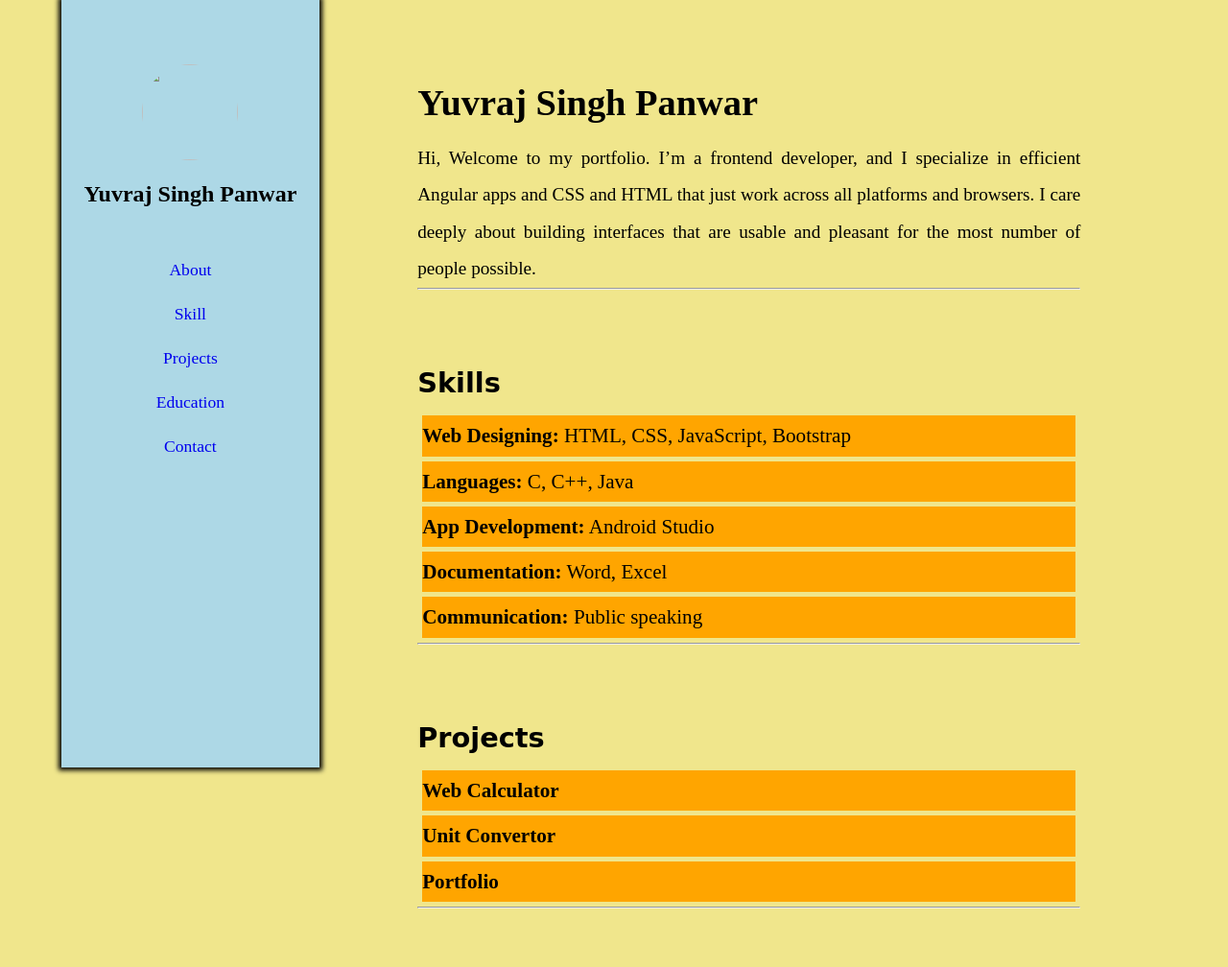
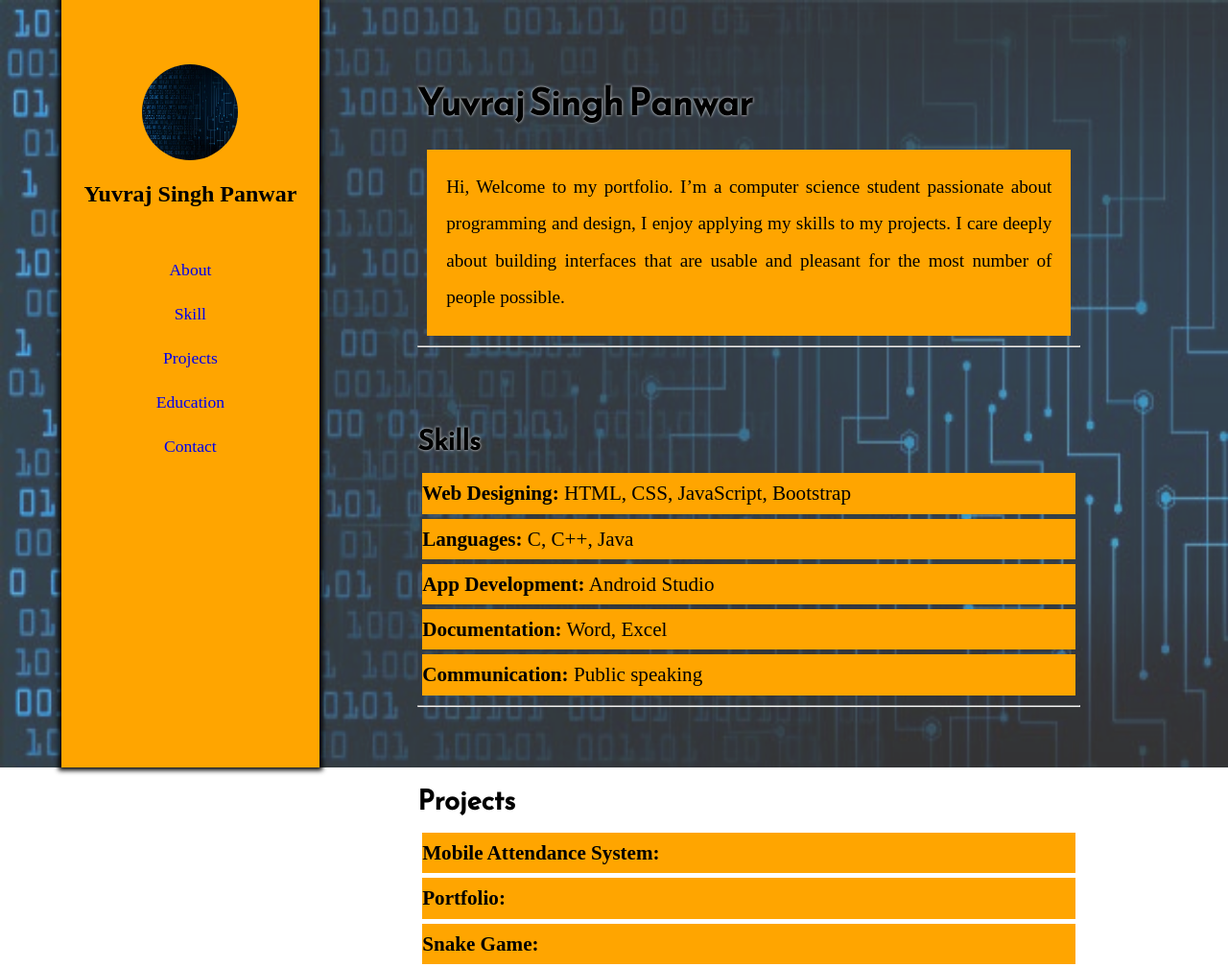
Before and after one commit to yuvrajpanwar/yuvrajpanwar.github.io, a plain HTML site: page index.html in a window 1280 px wide. Shown: the top 1008 px of the page at 96% size. Drawn offline with Linux system fonts and the light colour scheme.

Commit message:
background image added

```diff
--- a/Css/style.css
+++ b/Css/style.css
@@ -1,6 +1,12 @@
 html {
     scroll-behavior: smooth;
   }
+.bgimg{
+    position: fixed;
+    width: 100%;
+    height: 100vh;
+    opacity: 0.8;
+}
 *{
     margin: 0px;
     padding: 0px;
@@ -12,7 +18,7 @@ html {
     width: 100%;
     height: 100vh;
     position: relative;
-    background-color: khaki;
+    /* background-color: khaki;  */
     overflow: hidden;
 }
 #one{
@@ -20,7 +26,9 @@ html {
     top: 0px;
     width: 21%;
     height: 100vh;
-    background-color: lightblue;
+    /* background-color: lightblue; */
+    /* background-color: orange; */
+    background-color: orange;
     margin-left: 5%;
     text-align: center;
     box-shadow: 0 0 5px 3px black;
@@ -44,9 +52,6 @@ html {
     left: 5%;
     display: none;
     overflow: hidden;
-}
-#showButton i{
-    text-shadow:5px orange;
 }
 #hideButton{
     position: absolute;
@@ -91,23 +96,38 @@ section:not(#about){
 #name{
     font-size: 2em;
 }
-.heading{
-    font-family:cursive;
+.heading,#name{
+    font-family: 'Reem Kufi';
+    text-shadow: 0px 0px 3px white;
+}
+.about{
+    background-color: orange;
+    margin: 10px;
+    padding: 20px;
 }
 .skill{
     font-size: 1.1em;
     background-color: orange;
     margin: 5px;
 }
+.skill:nth-last-child(1){
+    margin-bottom: 10px;
+}
 .projects{
     font-size: 1.1em;
     background-color: orange;
     margin: 5px;
 }
+.projects:nth-last-child(1){
+    margin-bottom: 10px;
+}
 .edu{
     font-size: 1.1em;
     background-color: orange;
     margin: 5px;
+}
+.edu:nth-last-child(1){
+    margin-bottom: 10px;
 }
 img.contact{
     height: 100px;
@@ -116,6 +136,9 @@ img.contact{
 #Contact div{
     font-family: serif;
     font-size: 1.1em;
+}
+.contact-para{
+    background-color: orange;
 }
 div.contact{
     margin-bottom: 2%;
@@ -136,6 +159,8 @@ i:hover{
 }
 .footer{
     text-align: center;
+    font-size: 1em !important;
+    margin: 10px;
 }
 @media  screen and (max-width:715px) {
     #one{
@@ -150,8 +175,13 @@ i:hover{
         display: block;
     }
 }
-@media screen and (max-width:383px) {
+@media screen and (max-width:400px) {
     #name{
-        font-size: 1.6em;
+        font-size: 1.4em;
     }
 }
+@media  screen and (max-width:367px) {
+   .about{
+       font-size: 1em;
+   }
+}
--- a/index.html
+++ b/index.html
@@ -2,13 +2,15 @@
 <html>
 <head>
    <meta name="viewport" content="width=device-width, initial-scale=1.0">
+   <link href='https://fonts.googleapis.com/css?family=Reem Kufi' rel='stylesheet'>
    <link rel="stylesheet" href="Css/style.css">
    <link rel="stylesheet" href="Css/icons.css">
 </head>
 <body>
     <div class="container">
+		<img class="bgimg" src="images/bgimg.jpg">
 	    <div id="one">
-			<div id="dp_Container"><img src="#" height="100px" width="100px" style="border-radius: 50%;"></div>
+			<div id="dp_Container"><img src="images/bgimg.jpg" height="100px" width="100px" style="border-radius: 50%;"></div>
 			<h2>Yuvraj Singh Panwar</h2>
 	        <ul id="side">
 				<li class="nav"><a href="#About">About</a></li>
@@ -23,8 +25,8 @@
 			<div id="showButton" onclick="displayOne()"><i class="fas fa-angle-double-right fa-2x"></i></div>
 	    	<section id="About">
 	    	           <div><h1 id="name">Yuvraj Singh Panwar</h1></div>
-					   <div>Hi, Welcome to my portfolio.
-						I’m a frontend developer, and I specialize in efficient Angular apps and CSS and HTML that just work across all platforms and browsers. I care deeply about building interfaces that are usable and pleasant for the most number of people possible.</div>
+					   <div class="about">Hi, Welcome to my portfolio.
+						I’m a computer science student passionate about programming and design, I enjoy applying my skills to my projects. I care deeply about building interfaces that are usable and pleasant for the most number of people possible.</div>
 			</section>
 			<hr>
 			<section id="Skills">
@@ -39,9 +41,9 @@
 			<hr>
 			<section id="Projects">
 							<h1 class="heading">Projects</h1>
-							<div class="projects"><b>Web Calculator</b><br></div>
-							<div class="projects"><b>Unit Convertor</b><br></div>
-							<div class="projects"><b>Portfolio</b></div>
+							<div class="projects"><b>Mobile Attendance System:</b></div>
+							<div class="projects"><b>Portfolio:</b></div>
+							<div class="projects"><b>Snake Game:</b></div>
 			</section>
 			<hr>
 			<section id="Education">
@@ -53,11 +55,11 @@
 			<hr>
 			<section id="Contact">
 							<h1 class="heading">Contact</h1>
-							<div><b>Please feel free to contact me</b></div>
+							<div class="contact-para"><b>Please feel free to contact me</b></div>
 							<div class="contact">
 							  <a class="contact" href="https://wa.me/+918126935236"><i class="fab fa-whatsapp fa-2x"></i></a>
-						  	  <a class="contact" href="mailto:himanipanwar00091@gmail.com?"><i class="far fa-envelope fa-2x"></i></a>
-						  	  <a class="contact" href="fb.com"><i class="fab fa-github fa-2x"></i></a>
+						  	  <a class="contact" href="mailto:yogipanwar173@gmail.com?"><i class="far fa-envelope fa-2x"></i></a>
+						  	  <a class="contact" href="https://github.com/yuvrajpanwar/"><i class="fab fa-github fa-2x"></i></a>
 						  	  <a class="contact" href="https://www.instagram.com/yuvrajpanwar173/"><i class="fab fa-instagram fa-2x"></i></a>
 							</div>
 	    	</section>
```
Also changed, not shown: images/bgimg.jpg (added).
